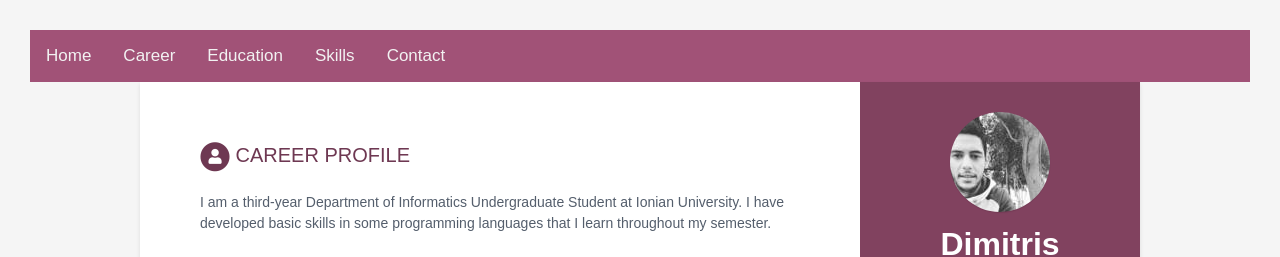
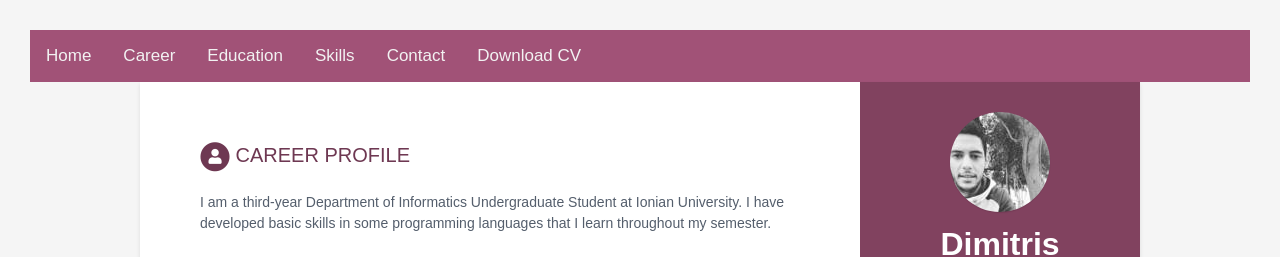
Before and after one commit to dimitrisg9/resume-cv, a Jekyll site: the page built from index.html, in a window 1280 px wide. Shown: the top 257 px of the page. Built offline with Jekyll 4.4.1, drawn with Linux system fonts in a browser that asks for light colours.

Commit message:
Download Update

```diff
--- a/_includes/navbar.html
+++ b/_includes/navbar.html
@@ -69,6 +69,7 @@ body {
   <a href="#education">Education</a>
   <a href="#skills">Skills</a>
   <a href="tel:+35799795060">Contact</a>
+  <a href="MyResume.pdf"> Download CV</a>
   <a href="javascript:void(0);" class="icon" onclick="myFunction()">
     <i class="fa fa-bars"></i>
   </a>
```
Also changed, not shown: 1 other file.
